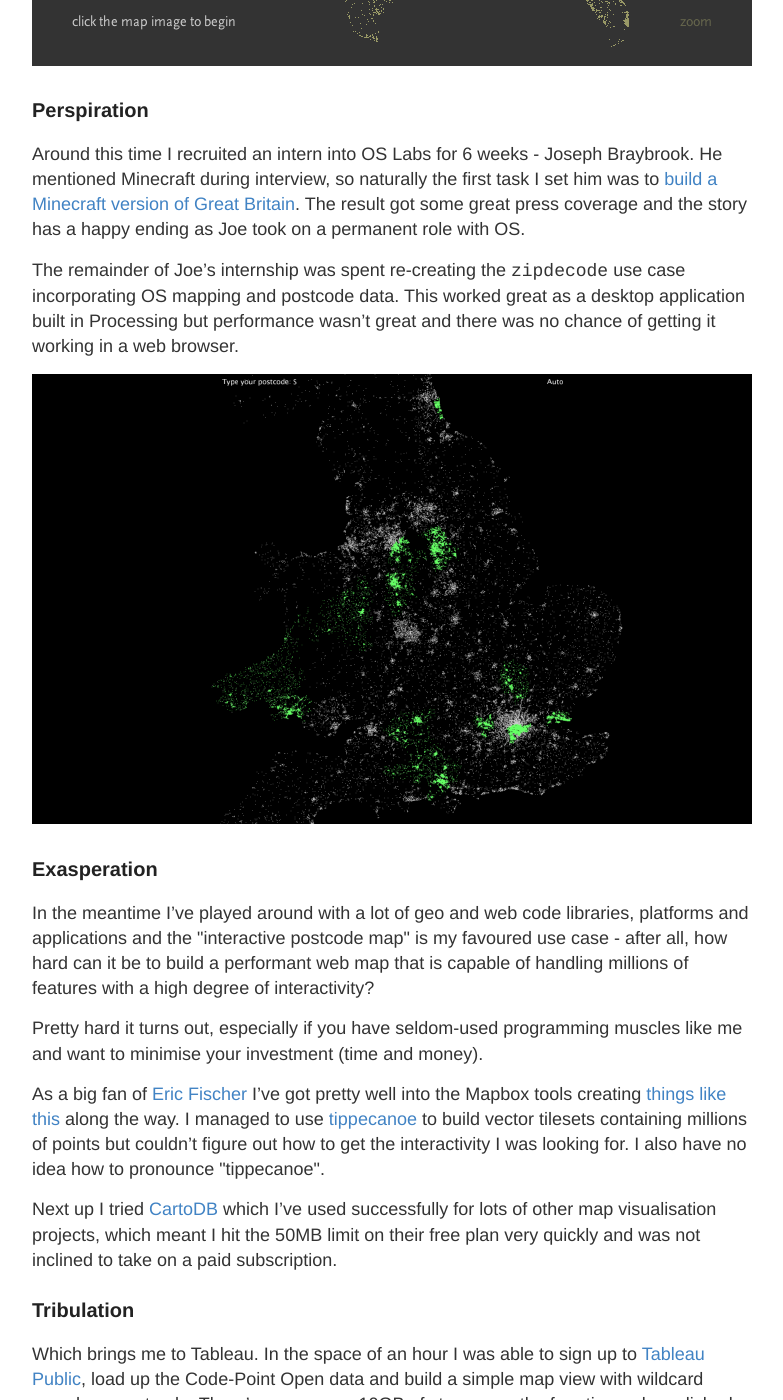
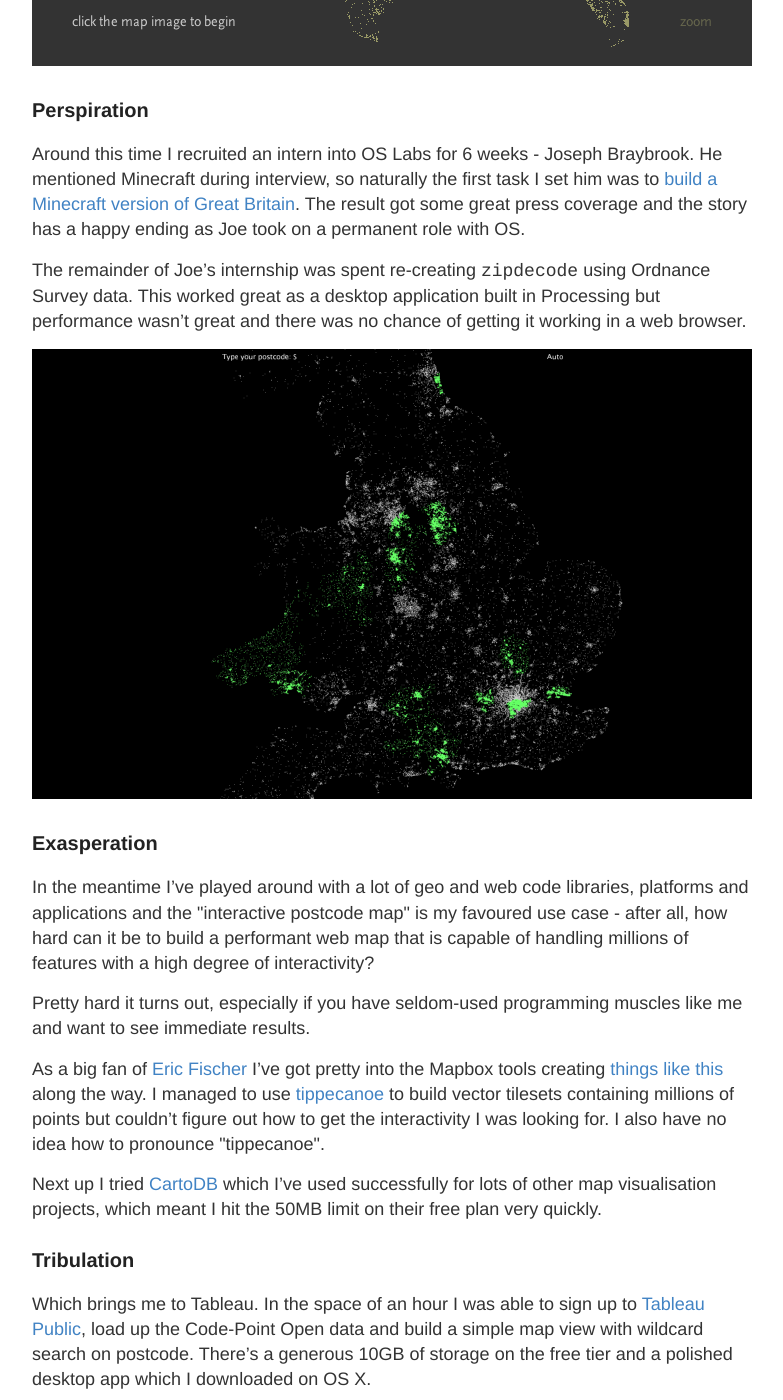
Before and after one commit to gdunlop/gdunlop.github.io, a Jekyll site: the page built from _posts/2015-6-3-Interactive-postcode-map.md, in a window 1280 px wide and 1400 px high, scrolled down 963 px. Shown: the whole window, without its empty margins (248-1031 px from the left). Built offline with Jekyll 4.4.1, drawn with Linux system fonts in a browser that asks for light colours.

Commit message:
cleaned up

```diff
--- a/_posts/2015-6-3-Interactive-postcode-map.md
+++ b/_posts/2015-6-3-Interactive-postcode-map.md
@@ -16,7 +16,7 @@ Several years ago I read Ben Fry's book [Visualizing Data](http://www.amazon.co.
 
 Around this time I recruited an intern into OS Labs for 6 weeks - Joseph Braybrook. He mentioned Minecraft during interview, so naturally the first task I set him was to [build a Minecraft version of Great Britain](http://www.ordnancesurvey.co.uk/innovate/developers/minecraft-map-britain.html). The result got some great press coverage and the story has a happy ending as Joe took on a permanent role with OS.
 
-The remainder of Joe's internship was spent re-creating the  `zipdecode` use case incorporating OS mapping and postcode data. This worked great as a desktop application built in Processing but performance wasn't great and there was no chance of getting it working in a web browser.
+The remainder of Joe's internship was spent re-creating `zipdecode` using Ordnance Survey data. This worked great as a desktop application built in Processing but performance wasn't great and there was no chance of getting it working in a web browser.
 
 ![Interactive postcodes using Processing]({{ site.baseurl }}/images/postcode-finder.png)
 
@@ -24,11 +24,11 @@ The remainder of Joe's internship was spent re-creating the  `zipdecode` use cas
 
 In the meantime I've played around with a lot of geo and web code libraries, platforms and applications and the &quot;interactive postcode map&quot; is my favoured use case - after all, how hard can it be to build a performant web map that is capable of handling millions of features with a high degree of interactivity?
 
-Pretty hard it turns out, especially if you have seldom-used programming muscles like me and want to minimise your investment (time and money).
+Pretty hard it turns out, especially if you have seldom-used programming muscles like me and want to see immediate results.
 
-As a big fan of [Eric Fischer](https://www.mapbox.com/about/team/#eric-fischer) I've got pretty well into the Mapbox tools creating [things like this](http://gdunlop.github.io/Vector-maps-in-the-browser) along the way. I managed to use [tippecanoe](https://github.com/mapbox/tippecanoe) to build vector tilesets containing millions of points but couldn't figure out how to get the interactivity I was looking for. I also have no idea how to pronounce &quot;tippecanoe&quot;.
+As a big fan of [Eric Fischer](https://www.mapbox.com/about/team/#eric-fischer) I've got pretty into the Mapbox tools creating [things like this](http://gdunlop.github.io/Vector-maps-in-the-browser) along the way. I managed to use [tippecanoe](https://github.com/mapbox/tippecanoe) to build vector tilesets containing millions of points but couldn't figure out how to get the interactivity I was looking for. I also have no idea how to pronounce &quot;tippecanoe&quot;.
 
-Next up I tried [CartoDB](https://cartodb.com/) which I've used successfully for lots of other map visualisation projects, which meant I hit the 50MB limit on their free plan very quickly and was not inclined to take on a paid subscription.
+Next up I tried [CartoDB](https://cartodb.com/) which I've used successfully for lots of other map visualisation projects, which meant I hit the 50MB limit on their free plan very quickly.
 
 ### Tribulation
 
```
